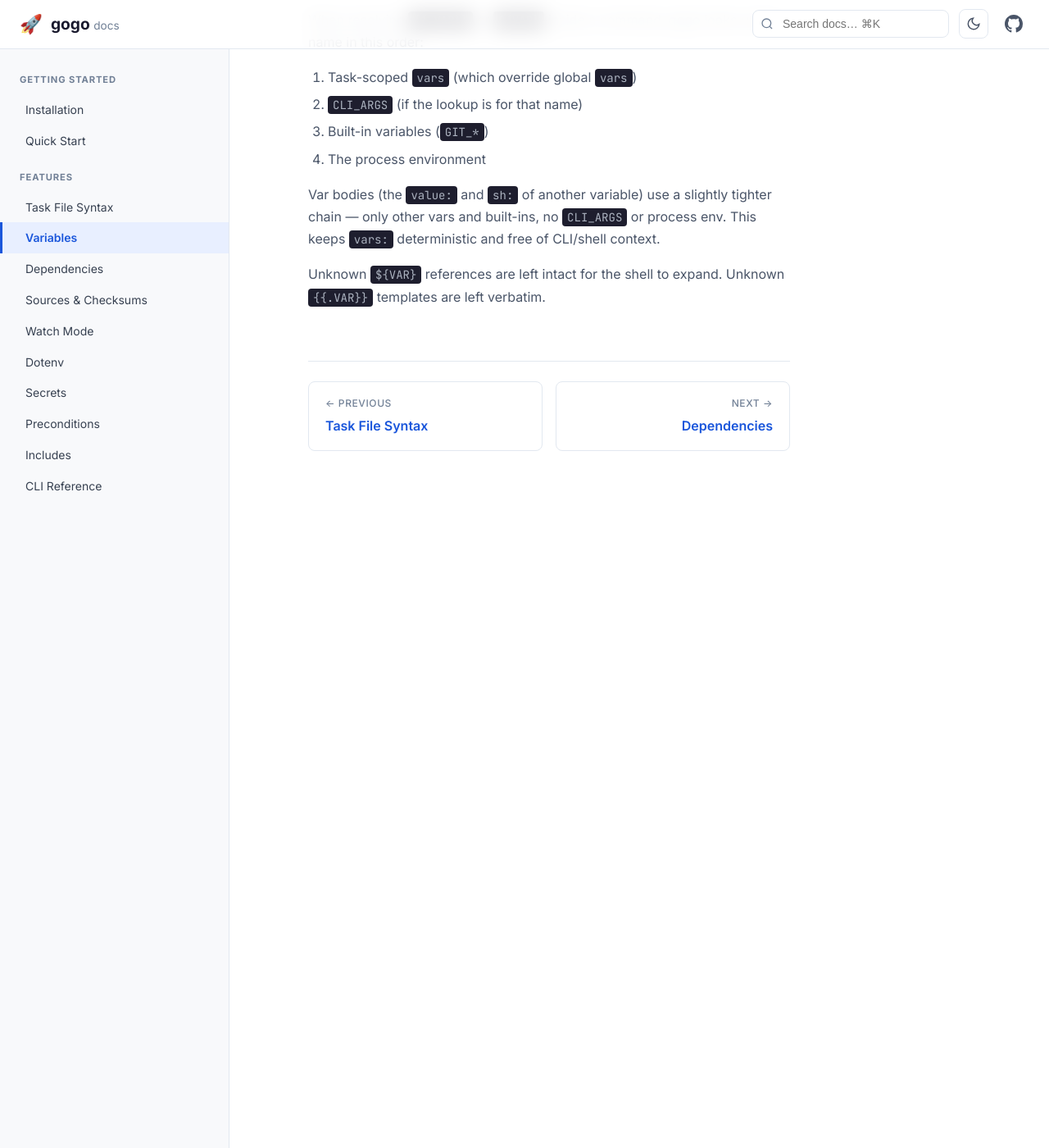
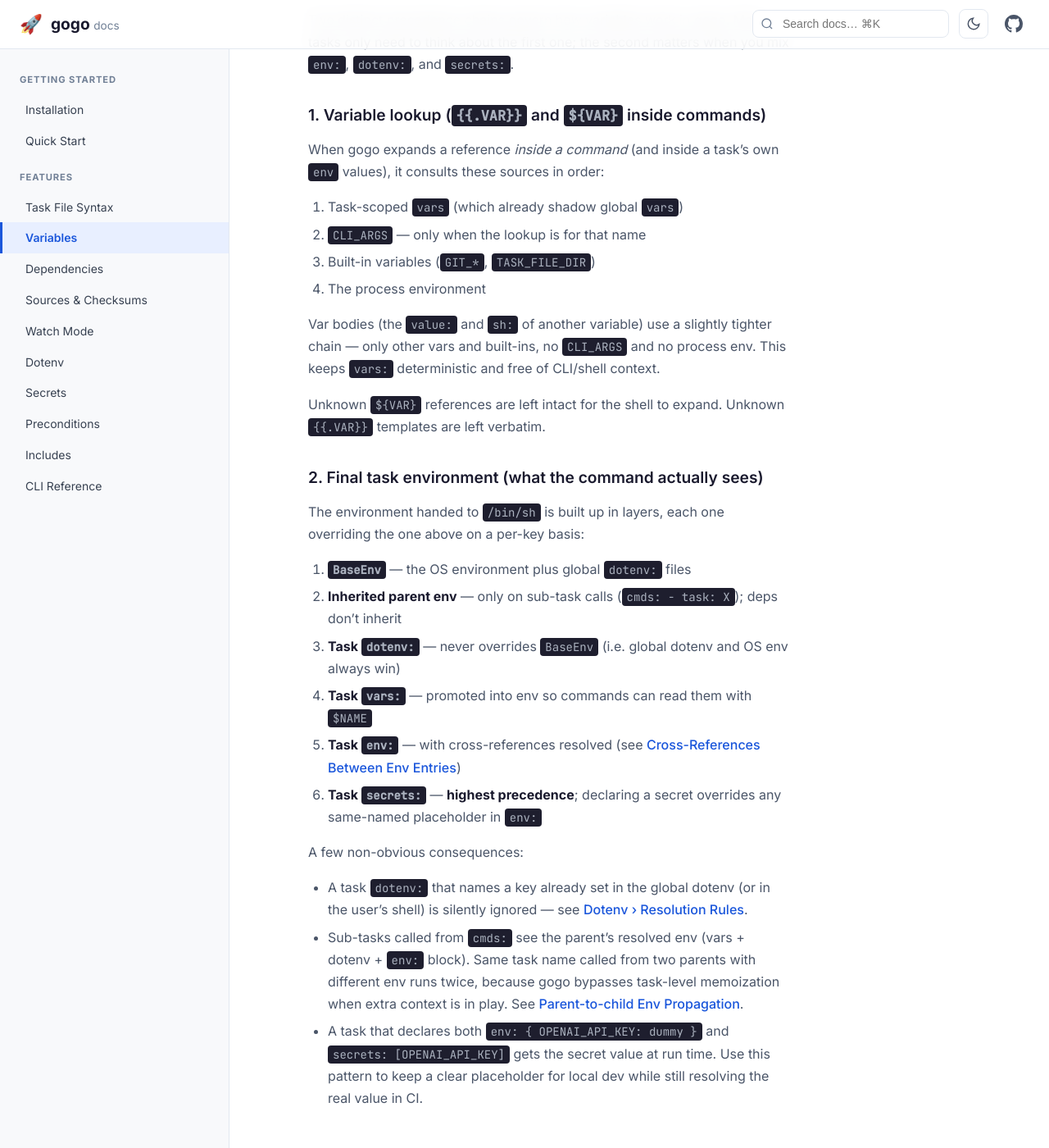
Before and after one commit to dgageot/gogo, a Jekyll site: the page built from docs/features/variables/index.md, in a window 1280 px wide and 1400 px high, scrolled down 6404 px. Shown: the whole window at 82% size. Built offline with Jekyll 4.4.1, drawn with Linux system fonts in a browser that asks for light colours; before the commit the page ends 7034 px from its top, so only the background shows below that; some of the changed text lies outside the part shown.

Commit message:
docs(variables): consolidate precedence into a single canonical section
Variable lookup order and final-environment composition were documented
in three places that didn't agree:

- variables/index.md \u2192 'Variable Resolution Order' (4 levels, no
  mention of dotenv or secrets)
- secrets/index.md     \u2192 'Precedence'              (6 levels, with
  dotenv and secrets)
- dotenv/index.md      \u2192 'Resolution Rules'         (general phrasing
  only)

Two readers comparing notes would walk away with different mental
models. Make Variables the canonical source by splitting the section
into two clearly named chains \u2014 one for `{{.VAR}}` / `${VAR}`
lookup, one for the layered final task environment \u2014 and have the
Secrets and Dotenv pages link in instead of duplicating partial lists.

```diff
--- a/docs/features/variables/index.md
+++ b/docs/features/variables/index.md
@@ -201,15 +201,36 @@ tasks:
 
 When the same child is called by two different parents (or twice by the same parent with different env), each call site is a distinct execution — gogo bypasses its task-level memoization so the child re-runs with each set of inherited values.
 
-## Variable Resolution Order
+## Resolution & Precedence
 
-When resolving `{{ "{{" }}.VAR}}` or `${VAR}` inside a command, gogo looks up the name in this order:
+Two distinct precedence chains govern how variables work in gogo. Most tasks only need to think about the first one; the second matters when you mix `env:`, `dotenv:`, and `secrets:`.
 
-1. Task-scoped `vars` (which override global `vars`)
-2. `CLI_ARGS` (if the lookup is for that name)
-3. Built-in variables (`GIT_*`)
+### 1. Variable lookup (`{{ "{{" }}.VAR}}` and `${VAR}` inside commands)
+
+When gogo expands a reference *inside a command* (and inside a task's own `env` values), it consults these sources in order:
+
+1. Task-scoped `vars` (which already shadow global `vars`)
+2. `CLI_ARGS` — only when the lookup is for that name
+3. Built-in variables (`GIT_*`, `TASK_FILE_DIR`)
 4. The process environment
 
-Var bodies (the `value:` and `sh:` of another variable) use a slightly tighter chain — only other vars and built-ins, no `CLI_ARGS` or process env. This keeps `vars:` deterministic and free of CLI/shell context.
+Var bodies (the `value:` and `sh:` of another variable) use a slightly tighter chain — only other vars and built-ins, no `CLI_ARGS` and no process env. This keeps `vars:` deterministic and free of CLI/shell context.
 
 Unknown `${VAR}` references are left intact for the shell to expand. Unknown `{{ "{{" }}.VAR}}` templates are left verbatim.
+
+### 2. Final task environment (what the command actually sees)
+
+The environment handed to `/bin/sh` is built up in layers, each one overriding the one above on a per-key basis:
+
+1. **`BaseEnv`** — the OS environment plus global `dotenv:` files
+2. **Inherited parent env** — only on sub-task calls (`cmds: - task: X`); deps don't inherit
+3. **Task `dotenv:`** — never overrides `BaseEnv` (i.e. global dotenv and OS env always win)
+4. **Task `vars:`** — promoted into env so commands can read them with `$NAME`
+5. **Task `env:`** — with cross-references resolved (see [Cross-References Between Env Entries](#cross-references-between-env-entries))
+6. **Task `secrets:`** — **highest precedence**; declaring a secret overrides any same-named placeholder in `env:`
+
+A few non-obvious consequences:
+
+- A task `dotenv:` that names a key already set in the global dotenv (or in the user's shell) is silently ignored — see [Dotenv › Resolution Rules](../dotenv/#resolution-rules).
+- Sub-tasks called from `cmds:` see the parent's resolved env (vars + dotenv + `env:` block). Same task name called from two parents with different env runs twice, because gogo bypasses task-level memoization when extra context is in play. See [Parent-to-child Env Propagation](#parent-to-child-env-propagation).
+- A task that declares both `env: { OPENAI_API_KEY: dummy }` and `secrets: [OPENAI_API_KEY]` gets the secret value at run time. Use this pattern to keep a clear placeholder for local dev while still resolving the real value in CI.
```
Also changed, not shown: docs/features/dotenv/index.md (+3 -1 lines), docs/features/secrets/index.md (+2 -9 lines).
